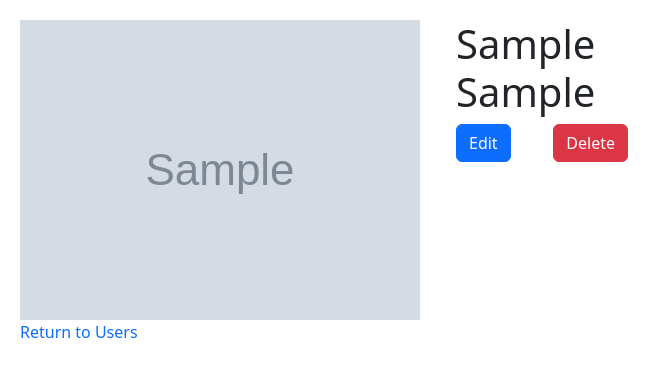
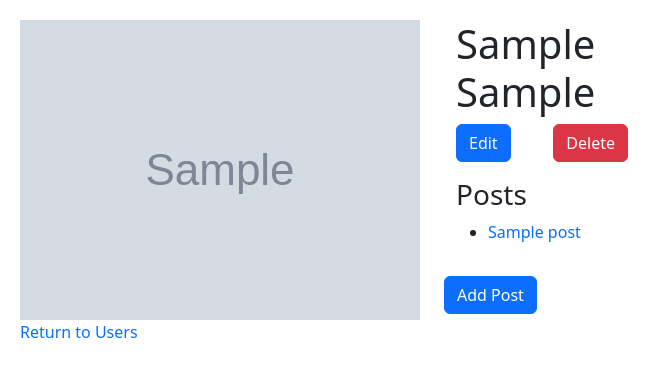
Before and after one commit to teeleefy/blogly, a Flask app: page /users/1 in a window 1280 px wide. Shown: the top 377 px of the page, without its empty margins (0-671 px from the left). Run offline with Flask 3, Linux system fonts and the light colour scheme; tables that the repository leaves empty hold one stand-in row (values such as "Sample post"); grey boxes marked "Sample" are stand-in pictures.

Commit message:
added post model for one-to-many exercise

```diff
--- a/app.py
+++ b/app.py
@@ -4,7 +4,7 @@ from flask import Flask, request, redirect, render_template
 from flask_debugtoolbar import DebugToolbarExtension
 
 # sql imports
-from models import db, connect_db, User
+from models import db, connect_db, User, Post
 
 # app configuration
 app = Flask(__name__)
@@ -69,7 +69,8 @@ def show_user(user_id):
     """Show info on a single user."""
 
     user = User.query.get_or_404(user_id)
-    return render_template("profile.html", user=user)
+    posts = Post.query.filter_by(user_id = user_id).all()
+    return render_template("profile.html", user=user, posts = posts)
 
 # **GET */users/[user-id]/edit :*** Show the edit page for a user. Have a cancel button that returns to the detail page for a user, and a save button that updates the user.
 
@@ -106,3 +107,95 @@ def delete_user(user_id):
     db.session.delete(user)
     db.session.commit()
     return redirect("/")
+
+
+
+
+
+
+
+
+
+
+
+
+
+
+
+
+
+
+
+
+
+
+
+
+
+
+#-------------------POSTS SECTION----------------------------------------------------------
+#Make a route for adding posts. It will be a direct render_template
+@app.route("/users/<int:user_id>/add_post")
+def add_post(user_id):
+    """Direct user to add post page."""
+    user = User.query.get_or_404(user_id)
+    return render_template("/posts/add_post.html", user=user)
+
+#Make a route for saving posts.  It will handle the form data, and update database. Then it will redirect you to your post url.
+@app.route("/users/<int:users_id>/save_post", methods=["POST"])
+def save_post(users_id):
+    """Add post and redirect to post's page."""
+    user = User.query.get_or_404(users_id)
+    title = request.form['title']
+    content = request.form['content']
+    post = Post(title=title, content=content, user_id = users_id)
+    db.session.add(post)
+    db.session.commit()
+
+    return redirect(f"/users/{user.id}/posts/{post.id}")
+
+# #This will be your post page.  It will also have links that lead to the edit pages and the delete option.
+# /users/{user.id}/posts/{post.id}
+@app.route("/users/<int:user_id>/posts/<int:post_id>")
+def see_post(user_id, post_id):
+    """Direct user to add post page."""
+    user = User.query.get_or_404(user_id)
+    post = Post.query.filter_by(id = post_id).one()
+    return render_template("/posts/post.html", user=user, post=post)
+
+
+# #This is a link to the edit page.  It will render template of the edit_post.html
+# /users/{{user.id}}/posts/{{post.id}}/edit
+@app.route("/users/<int:user_id>/posts/<int:post_id>/edit")
+def edit_post(user_id, post_id):
+    """Edit info on a single user."""
+    user = User.query.get_or_404(user_id)
+    post = Post.query.filter_by(id = post_id).one()
+    return render_template("/posts/edit_post.html", user=user, post=post)
+
+
+#This is a redirect link.  It will handle the form data and update the post in the database. It will then redirect you to the newly updated post's page.
+@app.route("/users/<int:user_id>/posts/<int:post_id>/update", methods=["POST"])
+def update_post(user_id, post_id):
+    """Update post when edited."""
+    user = User.query.get_or_404(user_id)
+    post = Post.query.filter_by(id = post_id).one()
+    title = request.form['title']
+    content = request.form['content']
+    post.title = title
+    post.content = content
+    db.session.add(post)
+    db.session.commit()
+    return redirect(f"/users/{user.id}/posts/{post.id}")
+
+
+# #This is a redirect link.  It will remove the post from the database.  Then it will redirect you to the user's profile page.
+# /users/{{user.id}}/posts/{{post.id}}/delete
+@app.route("/users/<int:user_id>/posts/<int:post_id>/delete", methods=["POST"])
+def delete_post(user_id, post_id):
+    """Delete post and redirect to updated User profile page."""
+    user = User.query.get_or_404(user_id)
+    post = Post.query.filter_by(id = post_id).one()
+    db.session.delete(post)
+    db.session.commit()
+    return redirect(f"/users/{user.id}")
--- a/seed.py
+++ b/seed.py
@@ -13,7 +13,7 @@ User.query.delete()
 
 # Add pets
 whiskey = User(first='Whiskey', last="Todd", image='https://encrypted-tbn0.gstatic.com/shopping?q=tbn:ANd9GcQmEJdaok07spk0FGsCi-XmAOWBrvfeDXmpZnV6GBjZxpNqsmI4mzVvXa9Prpa0NbBbu2RaXFS6HHNMGIatJhL1GFplSqJQS3lAWkuM1k8oIN6smePSpKFKpkk')
-bowser = User(first='Bowser', last="Todd", image='')
+bowser = User(first='Bowser', last="Todd")
 spike = User(first='Spike', last="Todd")
 
 # Add new objects to session, so they'll persist
@@ -22,3 +22,6 @@ db.session.add(bowser)
 db.session.add(spike)
 # Commit--otherwise, this never gets saved!
 db.session.commit()
+
+#---------------------------------posts
+post1 = Post(title='Hi There, Hello', content='This is my first post, and I just wanted to say hi to everybody.')
--- a/static/style.css
+++ b/static/style.css
@@ -1,10 +1,11 @@
-#add {
+.add {
     color: white;
 
 }
 
 a {
     text-decoration: none;
+
 }
 
 body {
@@ -14,3 +15,22 @@ body {
 #main {
     width: 50%;
 }
+
+.button {
+    width: fit-content;
+
+}
+
+#posts {
+    margin-top: 1rem;
+}
+
+#buttons {
+    width: 25%;
+    margin-right: 0 auto;
+}
+
+#text_box {
+    width: 50%;
+
+}
--- a/templates/profile.html
+++ b/templates/profile.html
@@ -38,10 +38,31 @@
             </form>
             </div>
           </div>
+          <div id="posts" class="row">
+            <div class="container">
+              <div class="row">
+
+                <figure>
+                  <figcaption class="h3">Posts</figcaption>
+                  <ul>
+                      {% for post in posts %}
+                      <li><a href="/users/{{user.id}}/posts/{{post.id}}">{{ post.title }}</a></li>
+                      {% endfor %}
+                  </ul>
+                </figure>
+
+
+                  <button type="button" class="btn btn-primary button"><a class="add" href="/users/{{user.id}}/add_post">Add Post</a></button>
+
+
+               </div>
+          </div>
       </div>
     </div>
   </div>
 </div>
+
+
 <a href="/">Return to Users</a>
 
 {% endblock %}
--- a/templates/users.html
+++ b/templates/users.html
@@ -24,5 +24,5 @@ Blogly Users
     {% endfor %}
   </ul>
 
-  <button type="button" class="btn btn-secondary"><a id="add" href="/users/new">Add user</a></button>
+  <button type="button" class="btn btn-secondary"><a class="add" href="/users/new">Add user</a></button>
 {% endblock %}
```
Also changed, not shown: models.py (+29 -0 lines), templates/posts/add_post.html (added, +25 -0 lines), templates/posts/edit_post.html (added, +25 -0 lines), templates/posts/post.html (added, +33 -0 lines), test.py (+20 -7 lines).
